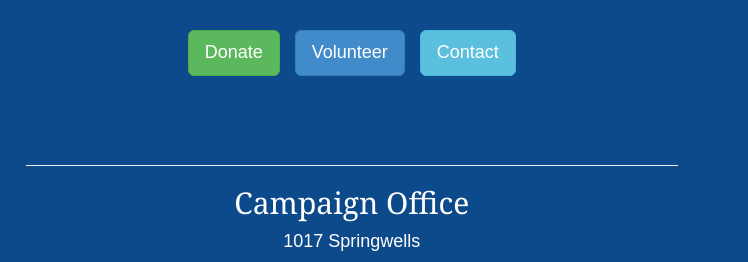
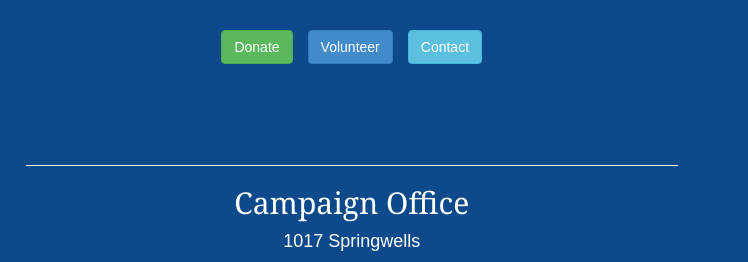
Before and after one commit to tonymamo/RashidaTlaib, a plain HTML site: page index.html in a window 1280 px wide. Shown: the top 262 px of the page, 532-1280 px from the left. Drawn offline with nearby package versions, Linux system fonts and the light colour scheme.

Commit message:
removed btw class modifier
removed large class modifier on button to fit buttons better on smaller
viewports

```diff
--- a/index.html
+++ b/index.html
@@ -26,9 +26,9 @@
           </div>
           <div class="col-sm-7 button-grouping">
             <ul class="list-unstyled list-inline">
-              <li><a href="https://secure.actblue.com/entity/fundraisers/35050?ref=rashidatlaib_donate" class="btn btn-success btn-lg">Donate</a></li>
-              <li><a href="https://rashidatlaib.wufoo.com/forms/z1hwtbbz0pa5384/" onclick="window.open(this.href,  null, 'height=1030, width=680, toolbar=0, location=0, status=1, scrollbars=1, resizable=1'); return false" class="btn btn-primary btn-lg">Volunteer</a></li>
-              <li><a href="https://rashidatlaib.wufoo.com/forms/m600zd40ubswpq/" onclick="window.open(this.href,  null, 'height=1169, width=680, toolbar=0, location=0, status=1, scrollbars=1, resizable=1'); return false" class="btn btn-info btn-lg">Contact</a></li>
+              <li><a href="https://secure.actblue.com/entity/fundraisers/35050?ref=rashidatlaib_donate" class="btn btn-success">Donate</a></li>
+              <li><a href="https://rashidatlaib.wufoo.com/forms/z1hwtbbz0pa5384/" onclick="window.open(this.href,  null, 'height=1030, width=680, toolbar=0, location=0, status=1, scrollbars=1, resizable=1'); return false" class="btn btn-primary">Volunteer</a></li>
+              <li><a href="https://rashidatlaib.wufoo.com/forms/m600zd40ubswpq/" onclick="window.open(this.href,  null, 'height=1169, width=680, toolbar=0, location=0, status=1, scrollbars=1, resizable=1'); return false" class="btn btn-info">Contact</a></li>
             </ul>
           </div>
         </div>
```
